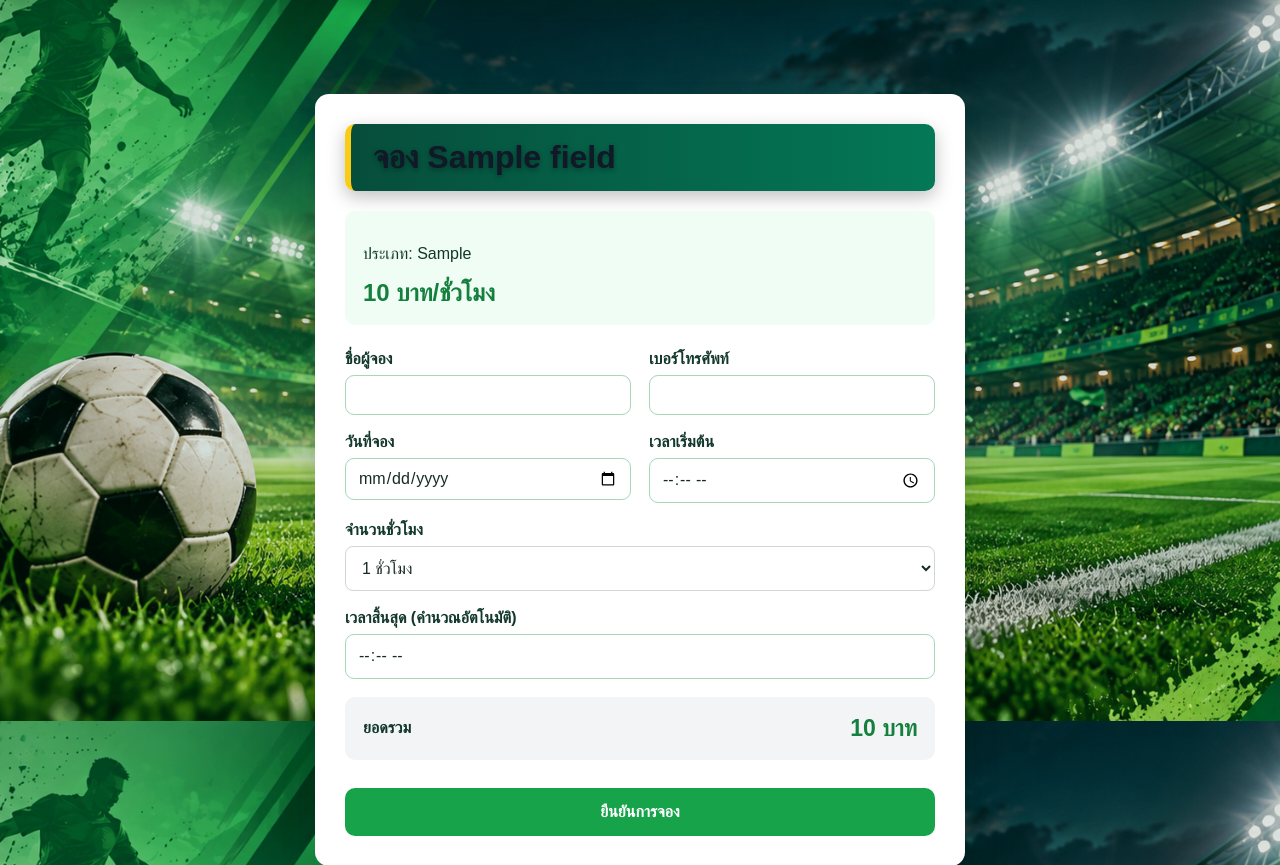
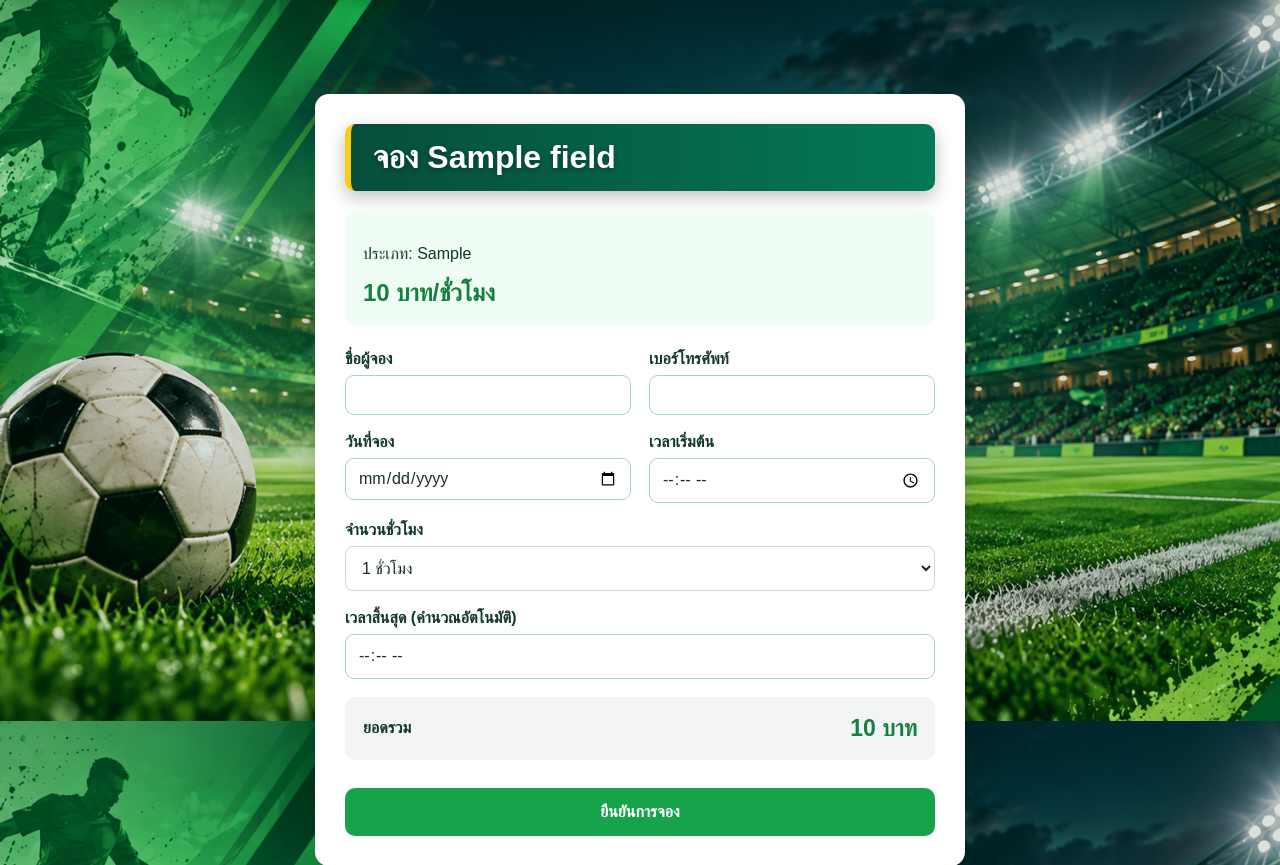
Before and after one commit to kotfly101-blip/football-booking-platform, a Flask app: page /book/1 in a window 1280 px wide. Shown: the part 79-944 px from the top of the page. Run offline with Flask 3, Linux system fonts and the light colour scheme; tables that the repository leaves empty hold one stand-in row (values such as "Sample post").

Commit message:
Fix booking page heading contrast

```diff
--- a/app/templates/booking.html
+++ b/app/templates/booking.html
@@ -19,8 +19,10 @@
 
   .booking-card h1 {
     margin-top: 0;
-    color: #111827;
-  }
+    color: #ffffff !important;
+    -webkit-text-fill-color: #ffffff !important;
+    font-weight: 700;
+}
 
   .field-info {
     background: #f0fdf4;
```
